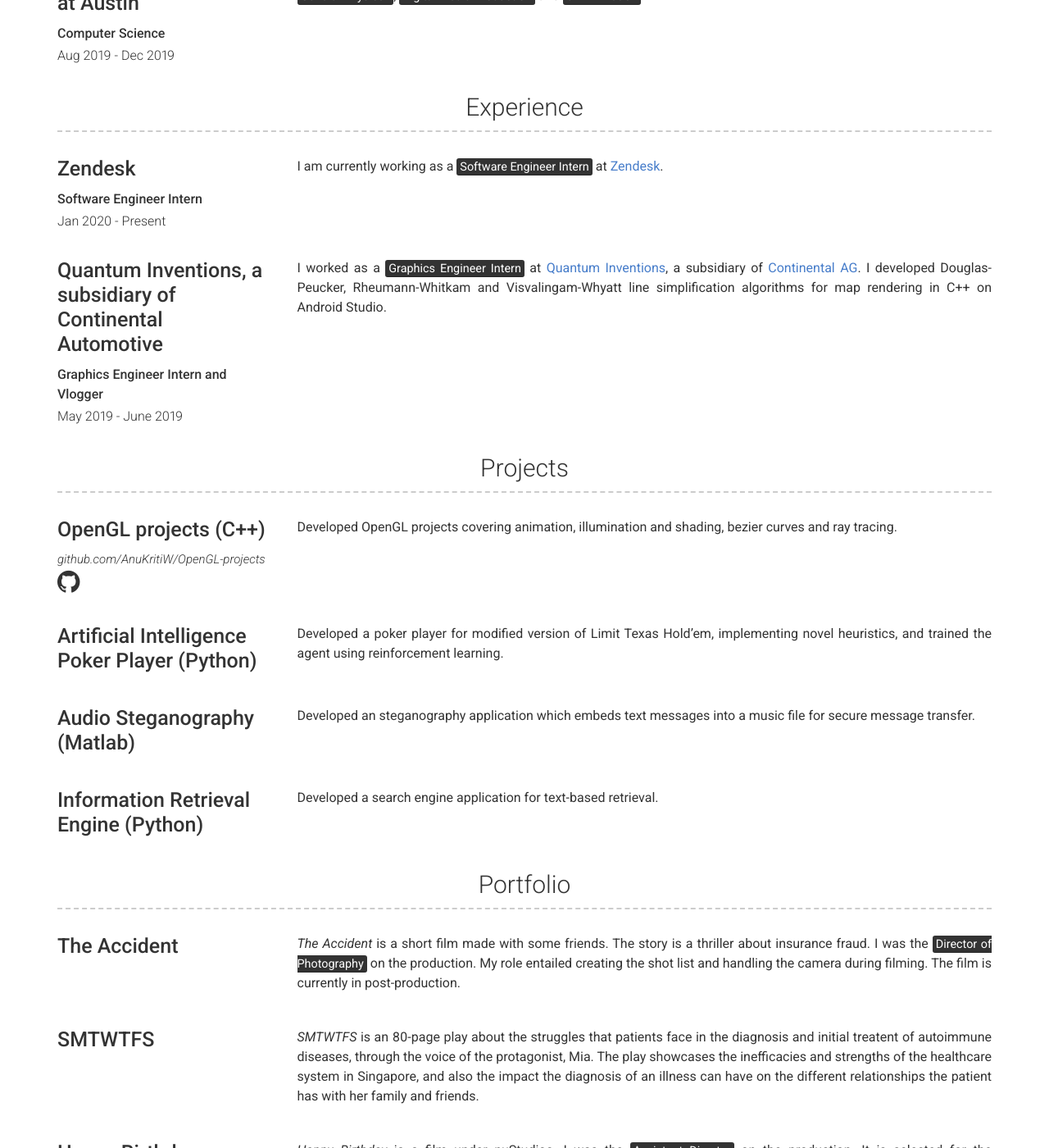
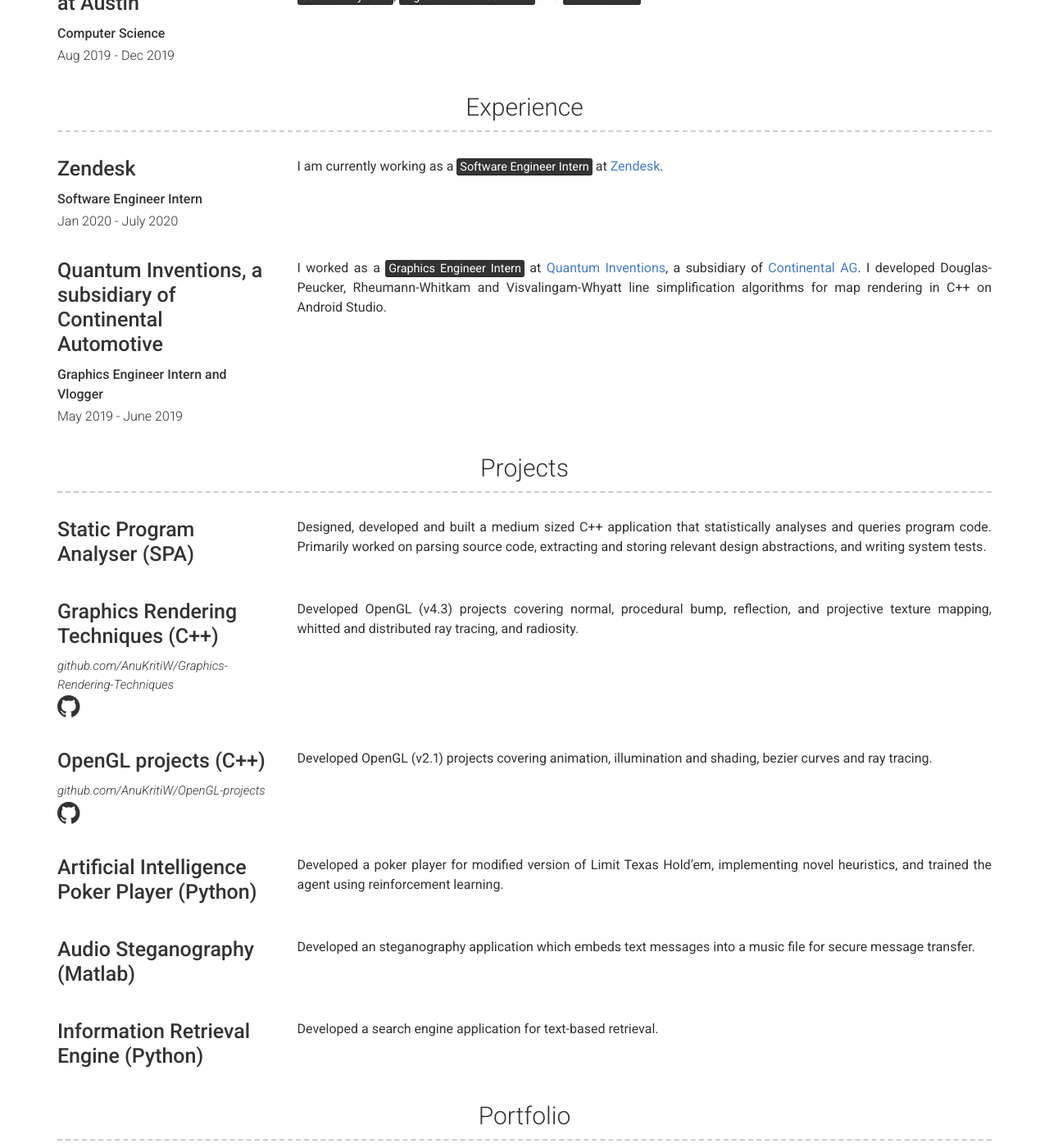
Before and after one commit to AnuKritiW/modern-resume-theme-site, a Jekyll site: the page built from index.md, in a window 1280 px wide and 1400 px high, scrolled down 1079 px. Shown: the whole window at 82% size. Built offline with Jekyll 4.4.1, drawn with Linux system fonts in a browser that asks for light colours.

Commit message:
update exp and projects.

```diff
--- a/_data/experience.yml
+++ b/_data/experience.yml
@@ -1,7 +1,7 @@
 - company: Zendesk
   # link: zendesk.com/
   job_title: Software Engineer Intern
-  dates: Jan 2020 - Present
+  dates: Jan 2020 - July 2020
   # quote: >
   #  Solving 21st century problems by diging holes and making game changing products like the *not a flamethrower*
   description: | # this will include new lines to allow paragraphs
--- a/_data/projects.yml
+++ b/_data/projects.yml
@@ -1,10 +1,27 @@
+- name: Static Program Analyser (SPA)
+  # link: github.com/AnuKritiW/OpenGL-projects
+  # github: AnuKritiW/OpenGL-projects
+#   quote: >
+#     This is probably one of the greatest apps ever created, if you don't agree you're probably wrong.
+  description: | # this will include new lines to allow paragraphs
+    Designed, developed and built a medium sized C++ application that statistically analyses and queries program code.
+    Primarily worked on parsing source code, extracting and storing relevant design abstractions, and writing system tests.
+
+- name: Graphics Rendering Techniques (C++)
+  link: github.com/AnuKritiW/Graphics-Rendering-Techniques
+  github: AnuKritiW/Graphics-Rendering-Techniques
+#   quote: >
+#     This is probably one of the greatest apps ever created, if you don't agree you're probably wrong.
+  description: | # this will include new lines to allow paragraphs
+    Developed OpenGL (v4.3) projects covering normal, procedural bump, reflection, and projective texture mapping, whitted and distributed ray tracing, and radiosity.
+
 - name: OpenGL projects (C++)
   link: github.com/AnuKritiW/OpenGL-projects
   github: AnuKritiW/OpenGL-projects
 #   quote: >
 #     This is probably one of the greatest apps ever created, if you don't agree you're probably wrong.
   description: | # this will include new lines to allow paragraphs
-    Developed OpenGL projects covering animation, illumination and shading, bezier curves and ray tracing.
+    Developed OpenGL (v2.1) projects covering animation, illumination and shading, bezier curves and ray tracing.
 
 - name: Artificial Intelligence Poker Player (Python)
   # link: github.com/AnuKritiW/OpenGL-projects
```
